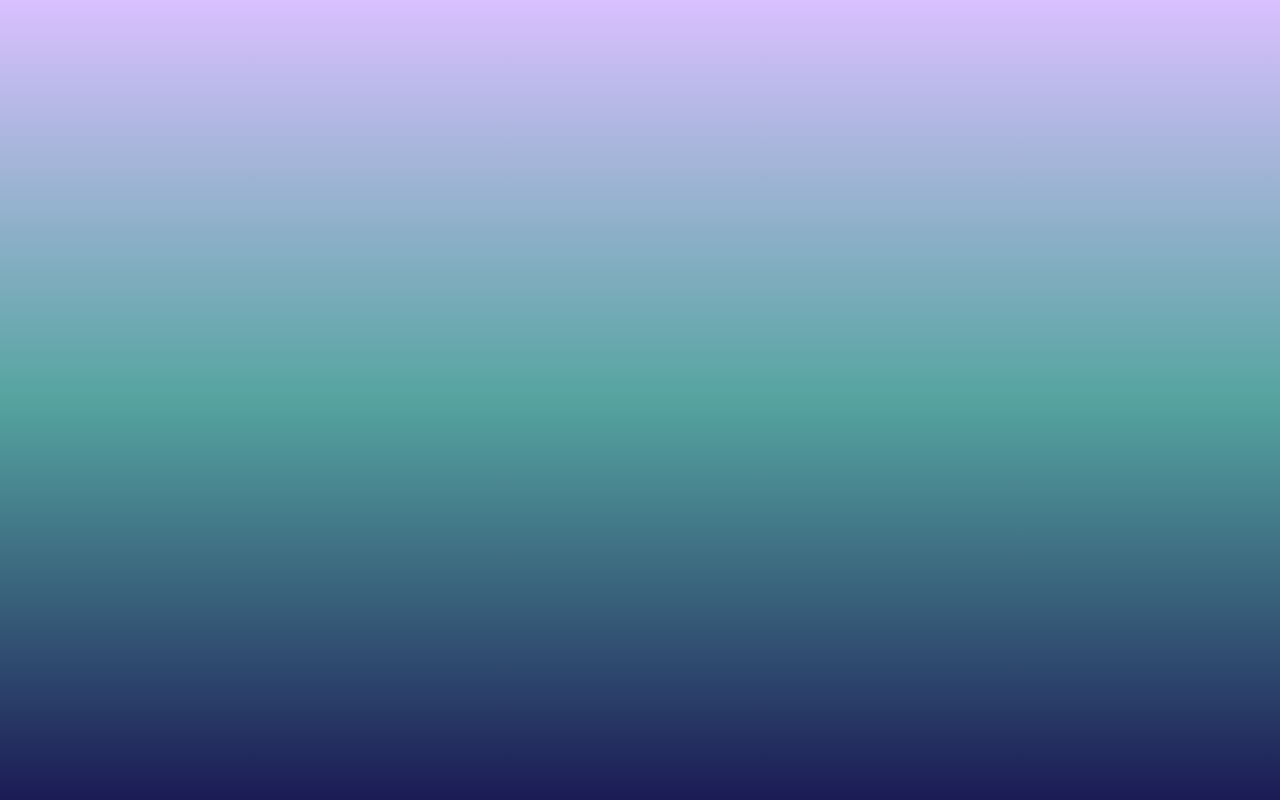
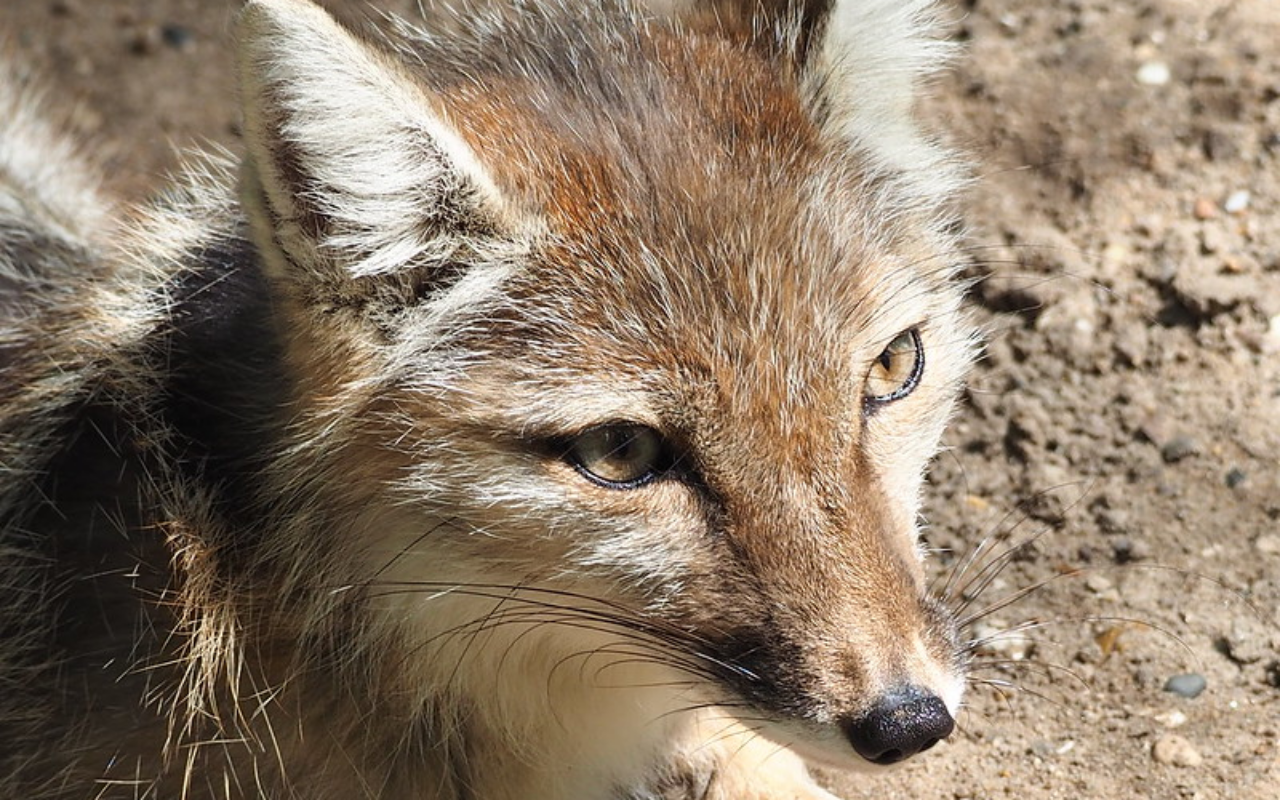
Before and after one commit to amilpsp/ITHS-HTML-CSS, a plain HTML site: page Avancera - Uppgifter/Färg/index.html in a window 1280 px wide. Drawn offline with Linux system fonts and the light colour scheme.

Commit message:
background stuff done, trying stuff with margins

```diff
--- a/Avancera - Uppgifter/Färg/index.css
+++ b/Avancera - Uppgifter/Färg/index.css
@@ -1,9 +1,9 @@
 body {
-  background-image: linear-gradient(
-    rgb(217, 192, 255),
-    rgb(85, 164, 160),
-    rgb(27, 27, 85)
-  );
+  background-color: #ba9b7e;
+  background-image: url(fox@800px.jpeg);
+  background-size: cover;
+  background-attachment: fixed;
+  background-position: center;
 }
 /* Bakgrundsfärgen ska vara #ba9b7e (samma som i de första tre uppgifterna).
 Bakgrundsbilden ska vara fox@800px.jpeg (inte fox@150px.jpeg).
```
Also changed, not shown: Avancera - Uppgifter/Färg/fox@800px.jpeg (added).
